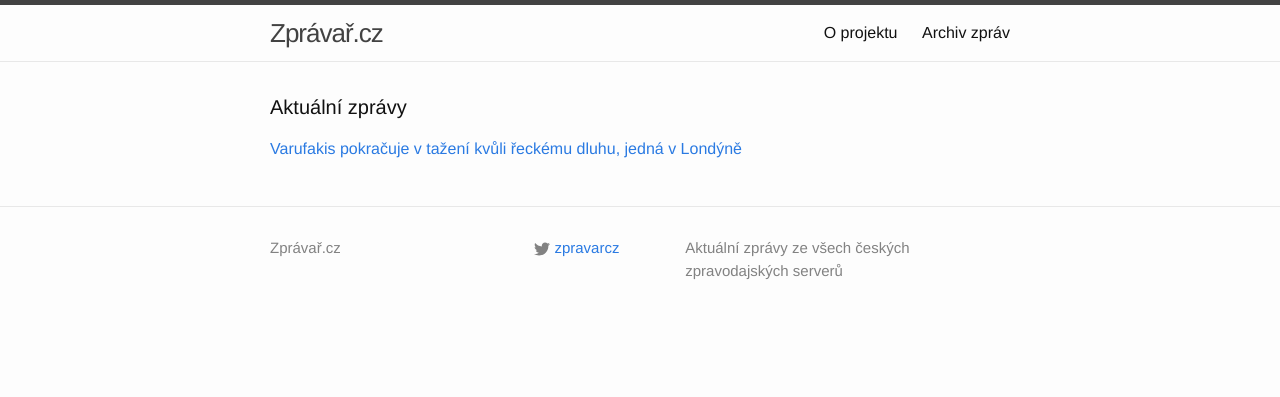
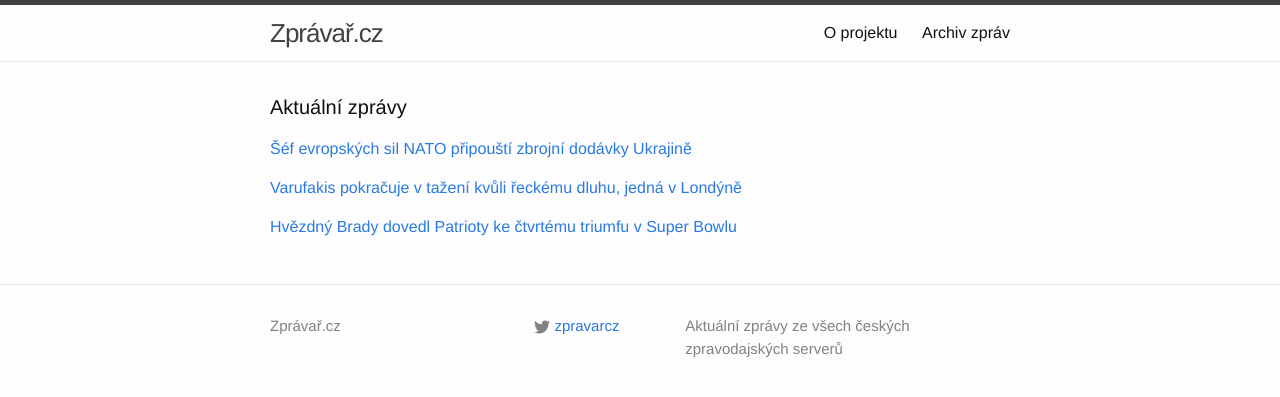
Before and after one commit to adliska/zpravar, a Jekyll site: the page built from index.html, in a window 1280 px wide. Shown: the top 397 px of the page. Built offline with Jekyll 4.4.1, drawn with Linux system fonts in a browser that asks for light colours.

Commit message:
zpravar news update

```diff
--- a/index.html
+++ b/index.html
@@ -5,12 +5,28 @@ layout: default
 <div class="home">
     <h1 class="page-heading">Aktuální zprávy</h1>
 
-<p><a href="javascript:;" onclick="toggle_visibility('zpravy0')">Varufakis pokračuje v tažení kvůli řeckému dluhu, jedná v Londýně</a></p>
+<p><a href="javascript:;" onclick="toggle_visibility('zpravy0')">Šéf evropských sil NATO připouští zbrojní dodávky Ukrajině</a></p>
 <div id="zpravy0" style="display:none">
+<ul>
+<li><a href=http://www.ceskatelevize.cz/ct24/svet/300299-sef-evropskych-sil-nato-pripousti-zbrojni-dodavky-ukrajine/>Šéf evropských sil NATO připouští zbrojní dodávky Ukrajině - www.ceskatelevize.cz</a></li>
+<li><a href=http://www.novinky.cz/zahranicni/evropa/360420-chut-vyzbrojit-ukrajinu-utocnymi-zbranemi-ve-spojenych-statech-sili.html>Chuť vyzbrojit Ukrajinu útočnými zbraněmi ve Spojených státech sílí - www.novinky.cz</a></li>
+<li><a href=http://zpravy.idnes.cz/zbrane-pro-ukrajinu-usa-0sr-/zahranicni.aspx?c=A150202_063454_zahranicni_jj>USA zvažují, že Ukrajině pošlou zbraně pro boj se separatisty - zpravy.idnes.cz</a></li>
+<li><a href=http://www.novinky.cz/zahranicni/evropa/360420-americti-predstavitele-a-evropsky-velitel-nato-se-priklaneji-k-vyzbrojeni-ukrajiny.html>Američtí představitelé a evropský velitel NATO se přiklánějí k vyzbrojení Ukrajiny  - www.novinky.cz</a></li>
+<li><a href=http://www.ceskenoviny.cz/zpravy/zpravy/v-usa-pry-sili-vule-po-vyzbrojeni-sil-kyjeva-proti-separatistum/1176227>V USA prý sílí vůle po vyzbrojení sil Kyjeva proti separatistům - www.ceskenoviny.cz</a></li>
+</ul>
+</div><p><a href="javascript:;" onclick="toggle_visibility('zpravy1')">Varufakis pokračuje v tažení kvůli řeckému dluhu, jedná v Londýně</a></p>
+<div id="zpravy1" style="display:none">
 <ul>
 <li><a href=http://www.ceskenoviny.cz/zpravy/zpravy/varufakis-pokracuje-v-tazeni-kvuli-reckemu-dluhu-jedna-v-londyne/1176233>Varufakis pokračuje v tažení kvůli řeckému dluhu, jedná v Londýně - www.ceskenoviny.cz</a></li>
 <li><a href=http://www.novinky.cz/zahranicni/evropa/360419-recky-ministr-vyjednava-odlozeni-splatek-obama-ho-podporil.html>Řecký ministr vyjednává odložení splátek, Obama ho podpořil  - www.novinky.cz</a></li>
 <li><a href=http://www.ceskenoviny.cz/zpravy/zpravy/obama-pry-vyjadril-pochopeni-pro-nektere-pozadavky-recka/1176226>Obama prý vyjádřil pochopení pro některé požadavky Řecka - www.ceskenoviny.cz</a></li>
 <li><a href=http://zpravy.e15.cz/domaci/politika/francie-recko-by-si-melo-vyjednat-nove-dohody-s-veriteli-1158474>Francie: Řecko by si mělo vyjednat nové dohody s věřiteli - zpravy.e15.cz</a></li>
 </ul>
+</div><p><a href="javascript:;" onclick="toggle_visibility('zpravy2')">Hvězdný Brady dovedl Patrioty ke čtvrtému triumfu v Super Bowlu</a></p>
+<div id="zpravy2" style="display:none">
+<ul>
+<li><a href=http://www.sportovninoviny.cz/zpravy/hvezdny-brady-dovedl-patrioty-ke-ctvrtemu-triumfu-v-super-bowlu/1176244>Hvězdný Brady dovedl Patrioty ke čtvrtému triumfu v Super Bowlu - www.sportovninoviny.cz</a></li>
+<li><a href=http://www.tyden.cz/rubriky/sport/ostatni-sporty/patrioti-ovladli-super-bowl-seattle-ztratil-velky-naskok_332052.html>Patrioti ovládli Super Bowl! Seattle ztratil velký náskok - www.tyden.cz</a></li>
+<li><a href=http://www.tyden.cz/rubriky/sport/ostatni-sporty/patrioti-ovladli-super-bowl-seattle-ztratil-desetibodovy-naskok_332052.html>Patrioti ovládli Super Bowl! Seattle ztratil desetibodový náskok - www.tyden.cz</a></li>
+</ul>
 </div></div>
```
